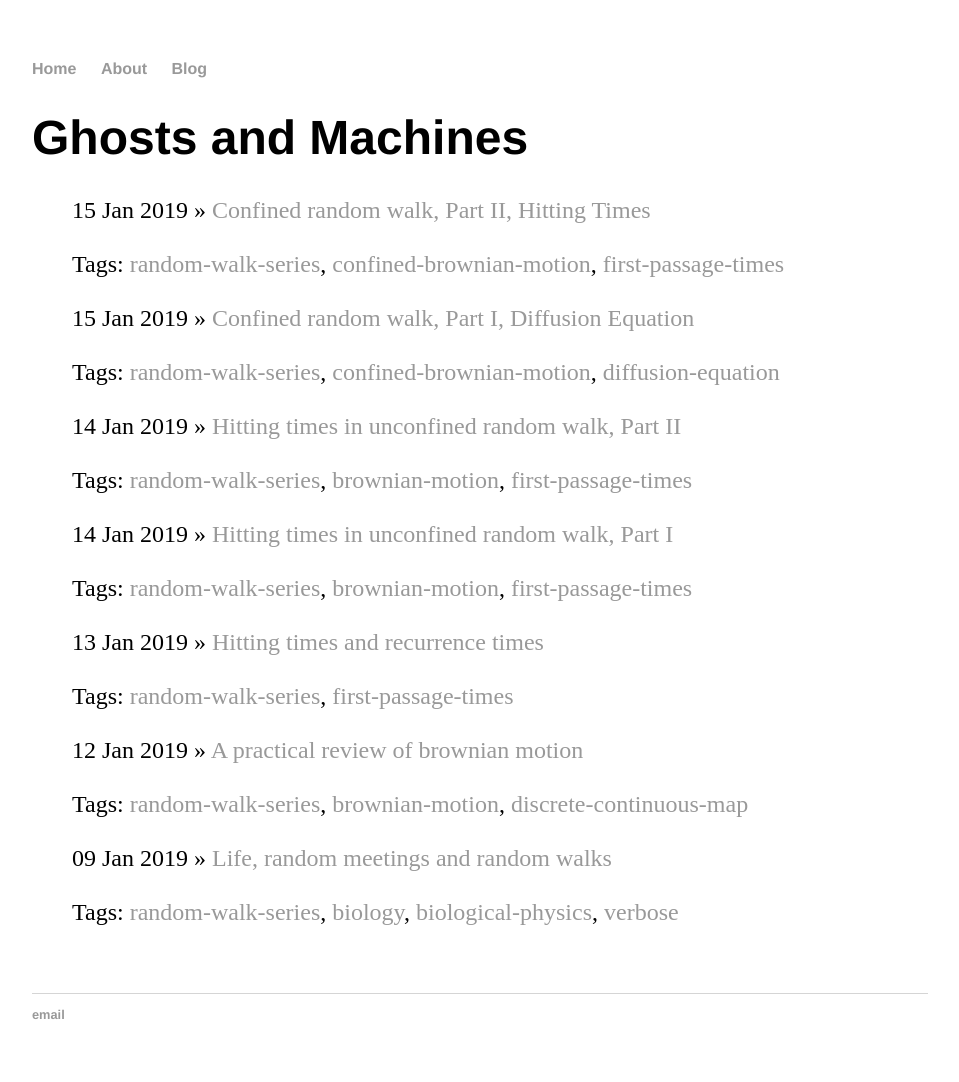
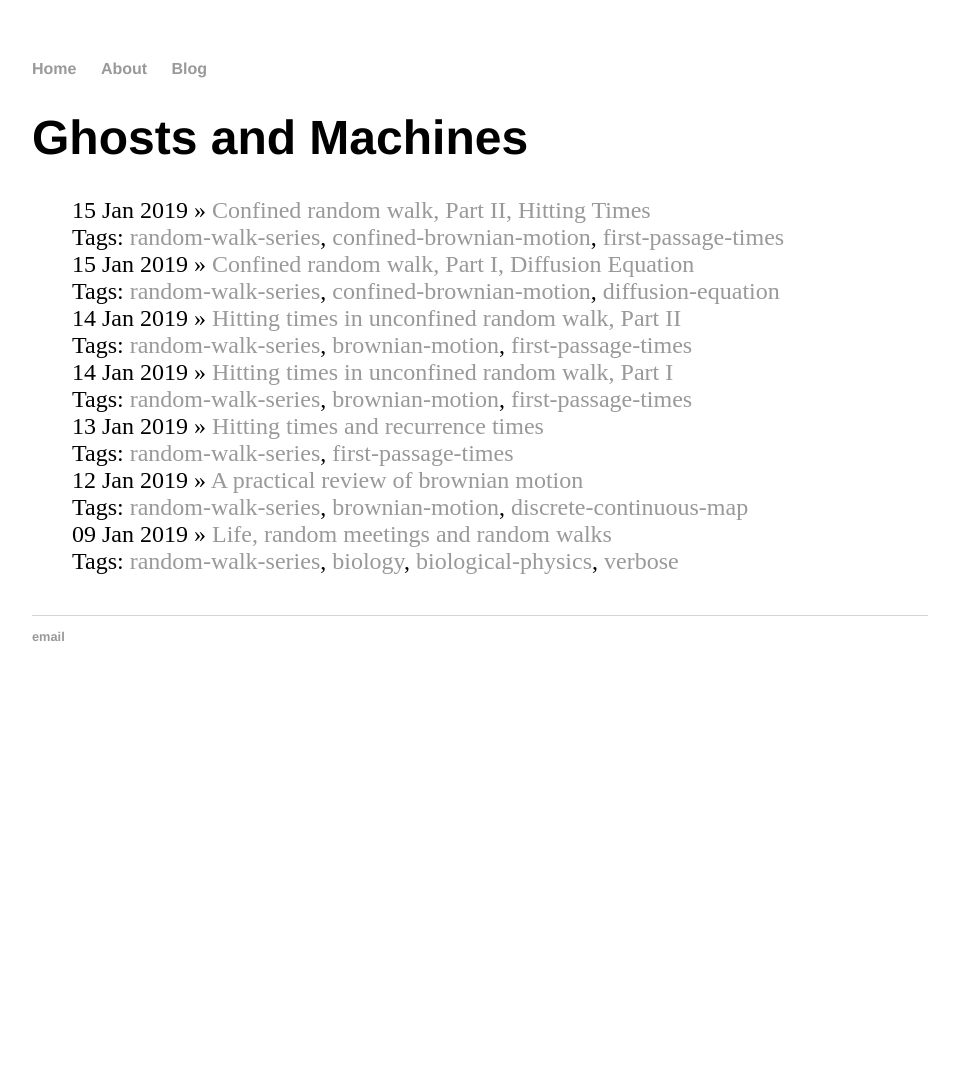
Before and after one commit to ghostsandmachines/ghostsandmachines.github.io, a Jekyll site: the page built from blog/index.html, in a window 1280 px wide. Shown: the whole page, without its empty margins (160-1119 px from the left). Built offline with Jekyll 4.4.1, drawn with Linux system fonts in a browser that asks for light colours; after the commit the page ends 900 px from its top, so only the background shows below that.

Commit message:
Update index.html

```diff
--- a/blog/index.html
+++ b/blog/index.html
@@ -7,19 +7,7 @@
 
 	  {% for post in site.posts %}
 	    <li>
-	    	<div class="post-date-and-link">
-	    	<span>{{ post.date | date_to_string }}</span> » <a href="{{ post.url }}" title="{{ post.title }}">{{ post.title }}</a> </div> <br/>
-
-	    	<div class="blog-tags">
-		    	 <span> Tags: </span>
-		    	{% for tag in post.tags %}
-	    			<span>
-	      				<a href='/blog/tags/{{tag}}'>{{ tag }}</a>{% if forloop.last==false %}, {% endif %}
-	    			</span>
-				{% endfor %}
-			</div>
-
-	    	 <br/>
+	    	<span>{{ post.date | date_to_string }}</span> » <a href="{{ post.url }}" title="{{ post.title }}">{{ post.title }}</a> <br/> {% include tags_links.html %} <br/>
 	    </li>
 	  {% endfor %}
 	</ul>
```
